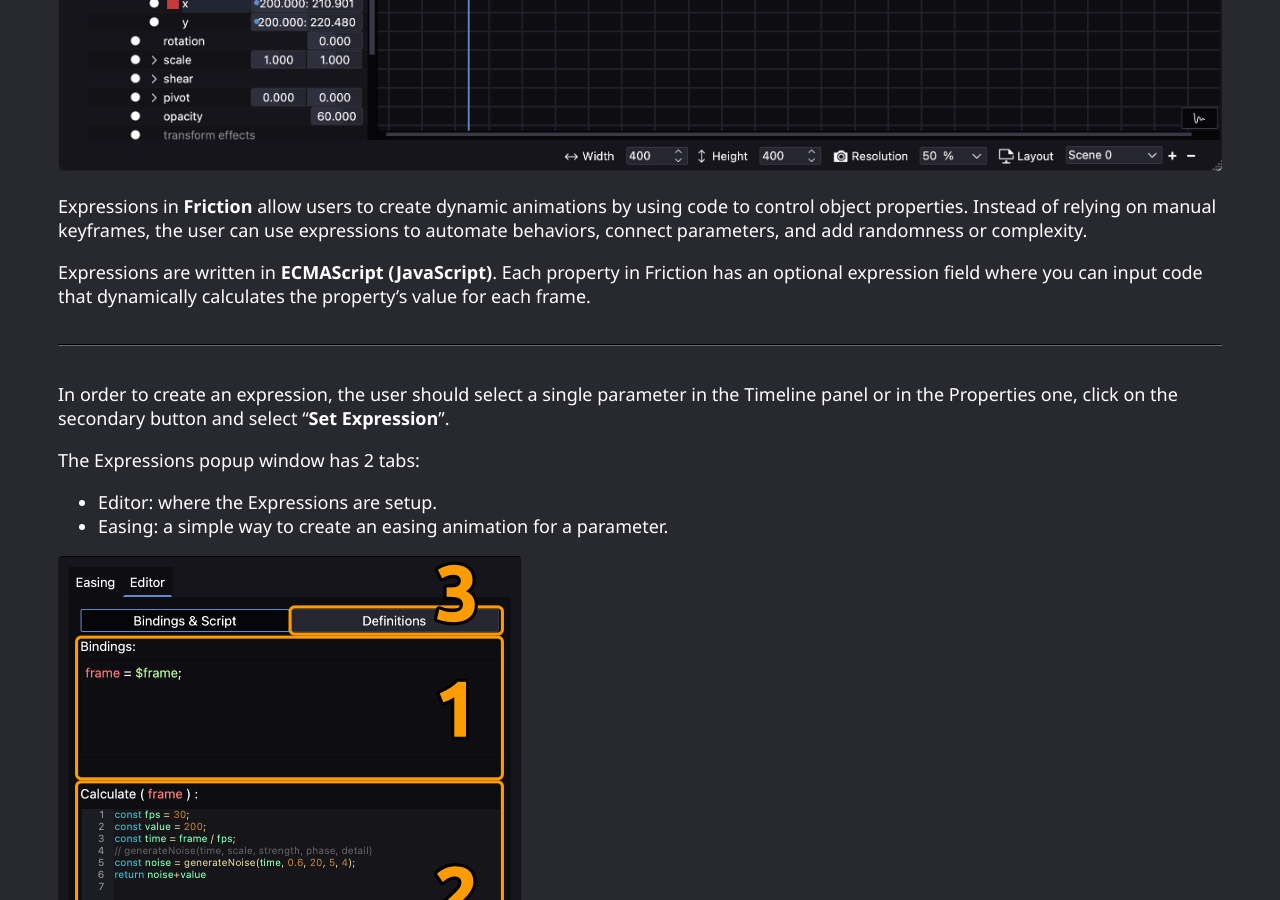
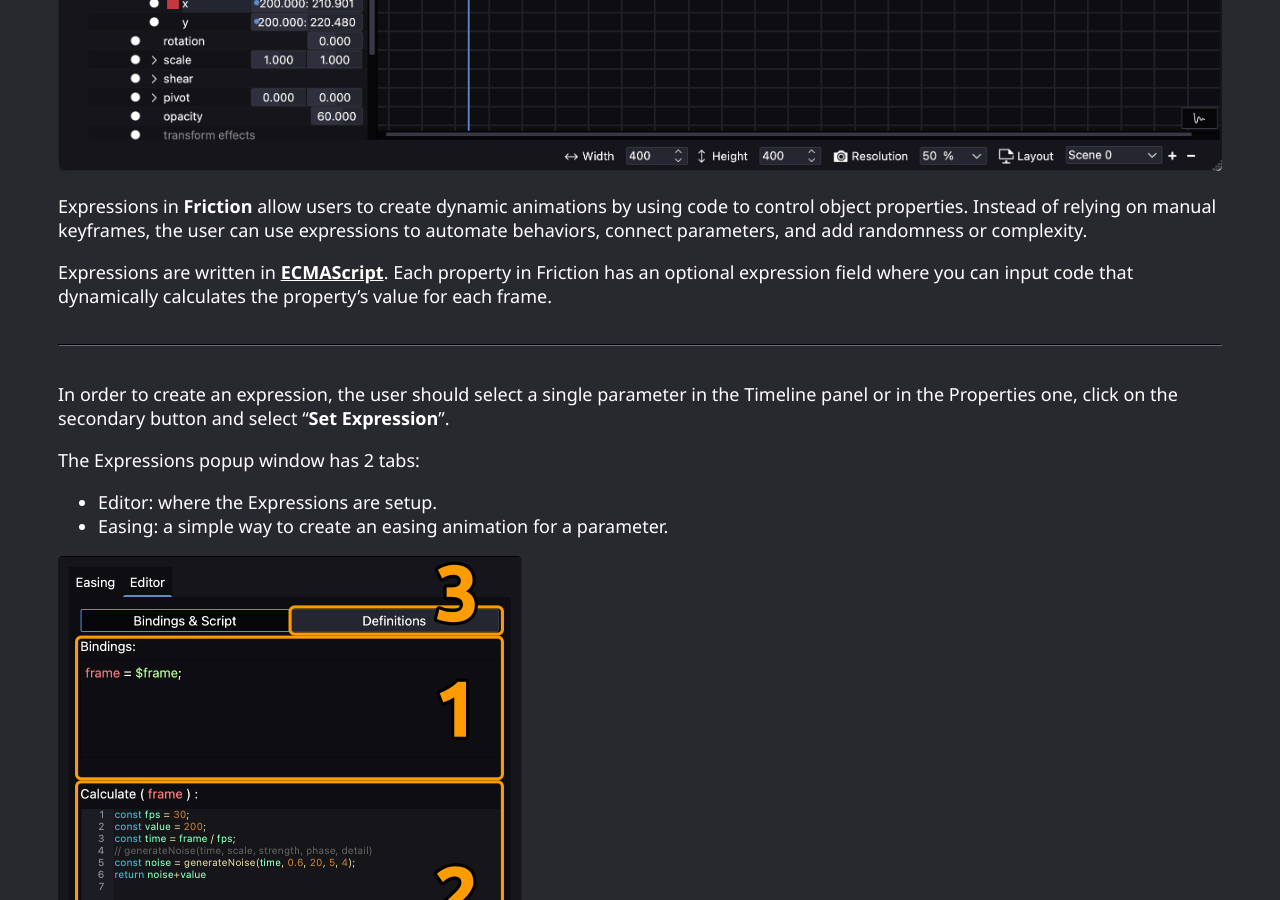
Before and after one commit to friction2d/friction2d.github.io, a Jekyll site: the page built from documentation/expressions.md, in a window 1280 px wide and 900 px high, scrolled down 834 px. Built offline with Jekyll 4.4.1, drawn with Linux system fonts in a browser that asks for light colours.

Commit message:
Update expressions.md

```diff
--- a/documentation/expressions.md
+++ b/documentation/expressions.md
@@ -10,7 +10,7 @@ permalink: documentation/expressions.html
 
 Expressions in **Friction** allow users to create dynamic animations by using code to control object properties. Instead of relying on manual keyframes, the user can use expressions to automate behaviors, connect parameters, and add randomness or complexity.
 
-Expressions are written in **ECMAScript (JavaScript)**. Each property in Friction has an optional expression field where you can input code that dynamically calculates the property's value for each frame.
+Expressions are written in **[ECMAScript](https://en.wikipedia.org/wiki/ECMAScript)**. Each property in Friction has an optional expression field where you can input code that dynamically calculates the property's value for each frame.
 
 ---
 
```
